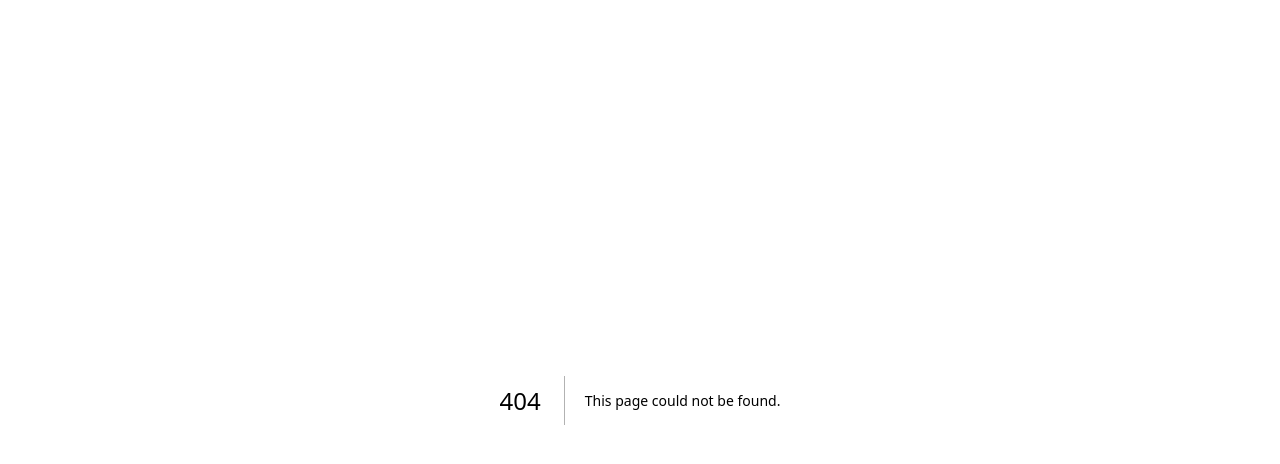
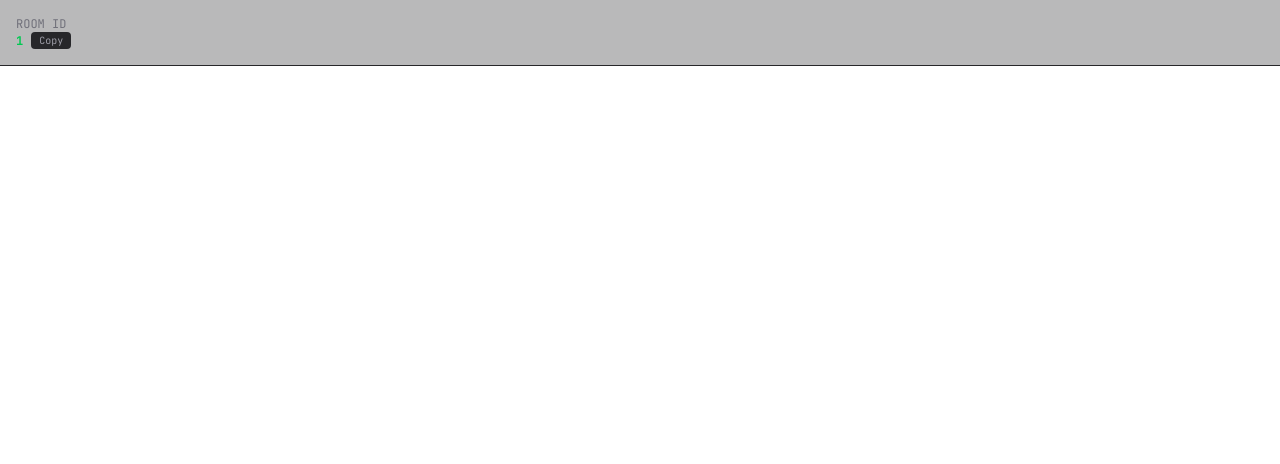
Before and after one commit to AmitBiswas1402/private-chat-app, a Next.js app: page /room/1 in a window 1280 px wide. Before the commit this address had no page. Shown: the top 464 px of the page. Built offline with nearby package versions, Linux system fonts and the light colour scheme.

Commit message:
Add room page component to display room ID and copy functionality

```diff
--- a/src/app/page.tsx
+++ b/src/app/page.tsx
@@ -3,7 +3,8 @@
 import { client } from "@/lib/client";
 import { useMutation } from "@tanstack/react-query";
 import { nanoid } from "nanoid";
-import { useEffect, useState } from "react";
+import { useRouter } from "next/navigation";
+import { use, useEffect, useState } from "react";
 
 const ANIMALS = [
   "cat",
@@ -35,6 +36,7 @@
 
 const HomePage = () => {
   const [username, setUsername] = useState("");
+  const router = useRouter();
 
   useEffect(() => {
     const main = () => {
@@ -56,6 +58,10 @@
   const { mutate: createRoom } = useMutation({
     mutationFn: async () => {
       const res = await client.rooms.create.post();
+
+      if (res.status === 200) {
+        router.push(`/room/${res.data?.roomId}`);
+      }
     },
   });
 
--- /dev/null
+++ b/src/app/room/[roomId]/page.tsx
@@ -0,0 +1,29 @@
+"use client";
+
+import { useParams } from "next/navigation";
+
+const PrivateRoom = () => {
+  const params = useParams();
+  const roomId = params.roomId as string;
+
+  return (
+    <main className="flex flex-col h-screen max-h-screen overflow-hidden">
+      <header className="border-b border-zinc-800 p-4 flex items-center justify-between bg-zinc-900/30">
+        <div className="flex items-center gap-4">
+          <div className="flex flex-col">
+            <span className="text-xs text-zinc-500 uppercase">
+              Room ID
+              <div className="flex items-center gap-2">
+                <span className="font-bold text-green-500">{roomId}</span>
+                <button className="text-[10px] bg-zinc-800 hover:bg-zinc-700 px-2 py-0.5 rounded text-zinc-400 hover:text-zinc-200 transition-colors">
+                  Copy
+                </button>
+              </div>
+            </span>
+          </div>
+        </div>
+      </header>
+    </main>
+  );
+};
+export default PrivateRoom;
```
